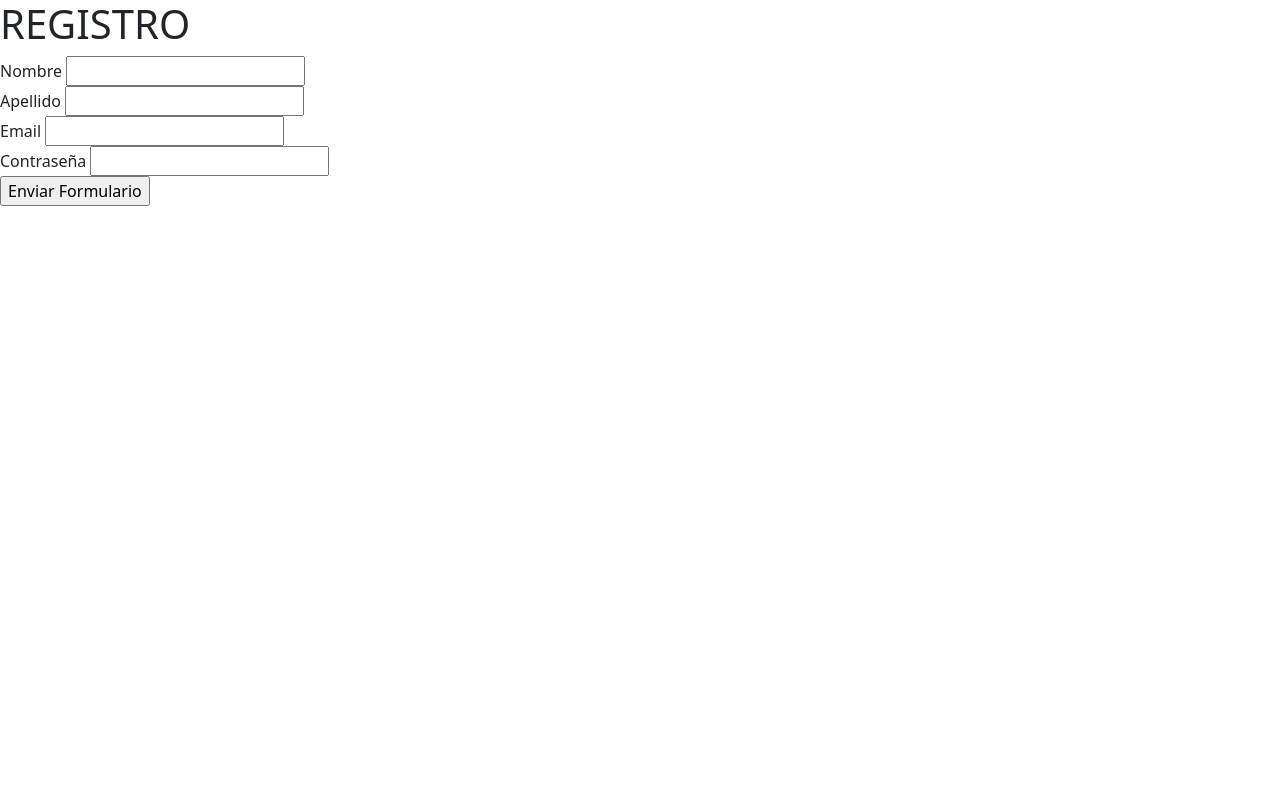
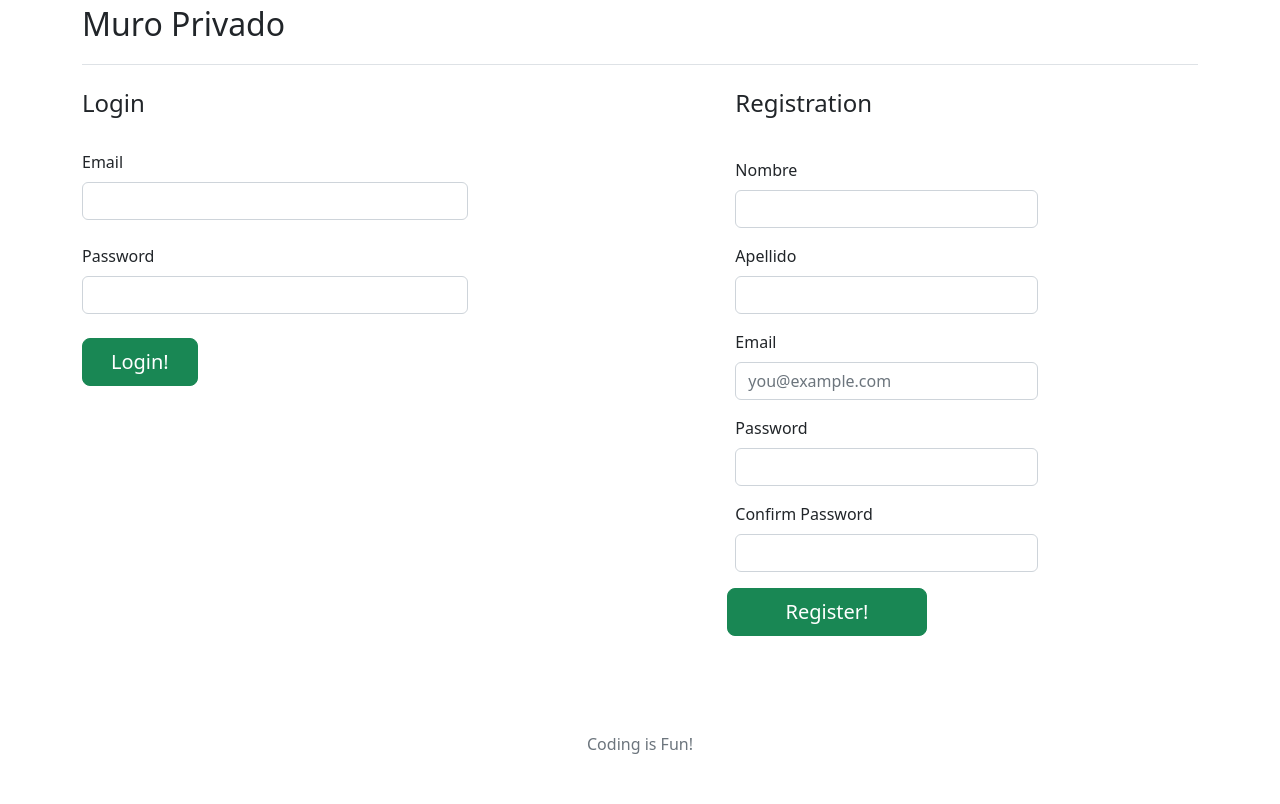
Before and after one commit to margottig/muro_privado, a Flask app: page / in a window 1280 px wide. Before the commit the page ends 206 px from the top, so only its background shows below. Run offline with Flask 2, Linux system fonts and the light colour scheme.

Commit message:
2ndo commit

```diff
--- a/usuarios_app/controladores/controlador_usuarios.py
+++ b/usuarios_app/controladores/controlador_usuarios.py
@@ -1,6 +1,8 @@
-from flask import redirect, render_template, request
+from flask import redirect, render_template, request, session
 from usuarios_app.modelos.modelo_usuario import Usuario
 from usuarios_app import app
+
+app.secret_key = "estoessecreto"
 
 @app.route('/', methods=['GET'])
 def raiz():
@@ -15,5 +17,34 @@ def agregarUsuario():
         "password": request.form['password']
     }
     resultado =  Usuario.nuevoUsuario(data)
+    session['userid'] = resultado
     print("SE CREO EL USUARIO?", resultado)
+    return redirect('/dashboard')
+
+
+@app.route('/dashboard', methods=['GET'])
+def dashboard():
+    data = {
+        "id":session['userid']
+    }
+    usuarioLogeado = Usuario.usuarioLogeado(data)
+    todos_usuarios_excepto_yo = Usuario.todos_usuarios_excepto_yo(data)
+    return render_template('dashboard.html', todos_usuarios=todos_usuarios_excepto_yo, usuarioLogeado=usuarioLogeado)
+
+
+@app.route('/login', methods=['POST'])
+def login():
+    data = {
+        "email": request.form['email']
+    }
+    usuario = Usuario.getEmail(data)
+    print(usuario, "EL USUARIO EXISTE?")
+    if not usuario:
+        return redirect('/')
+    session['userid'] = usuario[0]['id']
+    return redirect('/dashboard')
+
+@app.route("/logout", methods=['GET'])
+def logout():
+    session.clear()
     return redirect('/')
--- a/usuarios_app/templates/index.html
+++ b/usuarios_app/templates/index.html
@@ -9,7 +9,7 @@
     <title>Document</title>
 </head>
 <body>
-    <h1> REGISTRO</h1>
+    <!-- <h1> REGISTRO</h1>
     <form action="/nuevousuario" method="post">
         <label for="nombre"> Nombre</label>
         <input type="text" name="nombre" id="nombre"><br>
@@ -20,7 +20,100 @@
         <label for="password"> Contraseña</label>
         <input type="text" name="password" id="password"><br>
         <input type="submit" value="Enviar Formulario">
-    </form>
+    </form> -->
+
+
+    <div class="container">
+        <main>
+          <header class="pb-3 mb-4 border-bottom">
+            <span class="fs-2">Muro Privado</span>
+          </header>
+          <div class="row g-1">
+            <!-- Log In -->
+            <div class="col">
+              <h4>Login</h4>
+              <form action="/login" method="post">
+              {% with messages = get_flashed_messages() %}
+                  <div class="col-10">
+                      <label class="form-label" for="log_email" >Email</label>
+                      <input class="form-control" type="text"  id="log_email" name="email" placeholder="{{session['log_email']}}" required>
+                      {% if "logmail" in messages %}
+                     <p class="text-danger">Invalid email</p>
+                      {% endif %}
+                  </div><br>
+                  <div class="col-10">
+                      <label class="form-label" for="log_psw" >Password</label>
+                      <input class="form-control" type="password"  id="log_psw" name="password" >
+                      {% if "logpsw" in messages %}
+                     <p class="text-danger">You could not be logged in</p>
+                      {% endif %}
+                </div><br>
+                {% endwith %}
+                  <button class="col-3 btn btn-success btn-lg" type="submit">Login!</button>
+              </form>
+            </div>
+
+            <div class="col-2"></div>
+            <!-- REGISTRATION -->
+            <div class="col">
+              <h4 class="mb-3">Registration</h4>
+              <form novalidate action="/nuevousuario" method="post">
+              {% with messages = get_flashed_messages() %}
+                <div class="row g-3">
+                  <div class="col-8">
+                    <label class="form-label" for="first_name" >Nombre</label>
+                    <input class="form-control" type="text" id="first_name" name="nombre" value="{{session['first_name']}}">
+                      {% if "Name" in messages %}
+                     <p class="text-danger">Name must contain at least 2 characters</p>
+                      {% endif %}
+                      {% if "namerex" in messages %}
+                      <p class="text-danger">Name must only include letters</p>
+                       {% endif %}
+                  </div>
+                  <div class="col-8">
+                    <label class="form-label" for="last_name" class="form-label">Apellido</label>
+                    <input type="text" class="form-control" id="last_name" name="apellido" value="{{session['last_name']}}">
+                    {% if "Last" in messages %}
+                    <p class="text-danger">Last name must contain at least 2 characters</p>
+                    {% endif %}
+                  </div>
+                  <div class="col-8">
+                    <label for="email" class="form-label">Email</label>
+                    <input type="email" class="form-control" id="email" name="email" placeholder="you@example.com" value="{{session['email']}}">
+                    {% if "email" in messages %}
+                    <p class="text-danger">Invalid email address</p>
+                    {% endif %}
+                  </div>
+                  <div class="col-8">
+                    <label class="form-label" for="password" >Password</label>
+                    <input class="form-control" type="password" id="password" name="password" value="{{session['password']}}">
+                    {% if "psw1" in messages %}
+                    <p class="text-danger">Password must have at least 8 characters</p>
+                    {% endif %}
+                    {% if "psw2" in messages %}
+                    <p class="text-danger">Don't forget to include at least one number and one capital letter</p>
+                     {% endif %}
+                  </div>
+                  <div class="col-8">
+                    <label class="form-label" for="confirm_psw" >Confirm Password</label>
+                    <input type="password" class="form-control" id="confirm_psw" name="confirm_psw">
+                    {% if "confirm" in messages %}
+                    <p class="text-danger">Password doesn't match</p>
+                    {% endif %}
+                  </div>
+                  {% endwith %}
+                 <button class="col-5 btn btn-success btn-lg" type="submit">Register!</button>
+              </form>
+            </div>
+            <div class="col-lg-1"></div>
+          </div>
+        </main>
+
+        <footer class="my-5 pt-5 text-muted text-center text-small">
+          <p class="mb-1">Coding is Fun!</p>
+        </footer>
+      </div>
+
 
 </body>
 </html>
```
Also changed, not shown: schema/muro_privado.sql (added, +62 -0 lines), usuarios_app/modelos/modelo_mensajes.py (added, +8 -0 lines), usuarios_app/modelos/modelo_usuario.py (+29 -1 lines), usuarios_app/templates/dashboard.html (added, +67 -0 lines), 1 other file.
